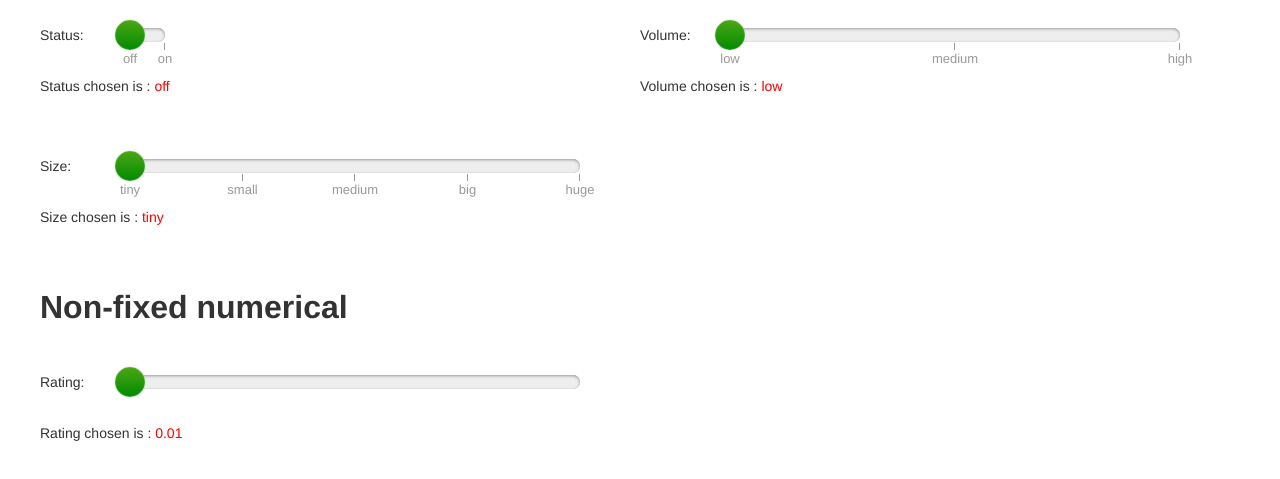
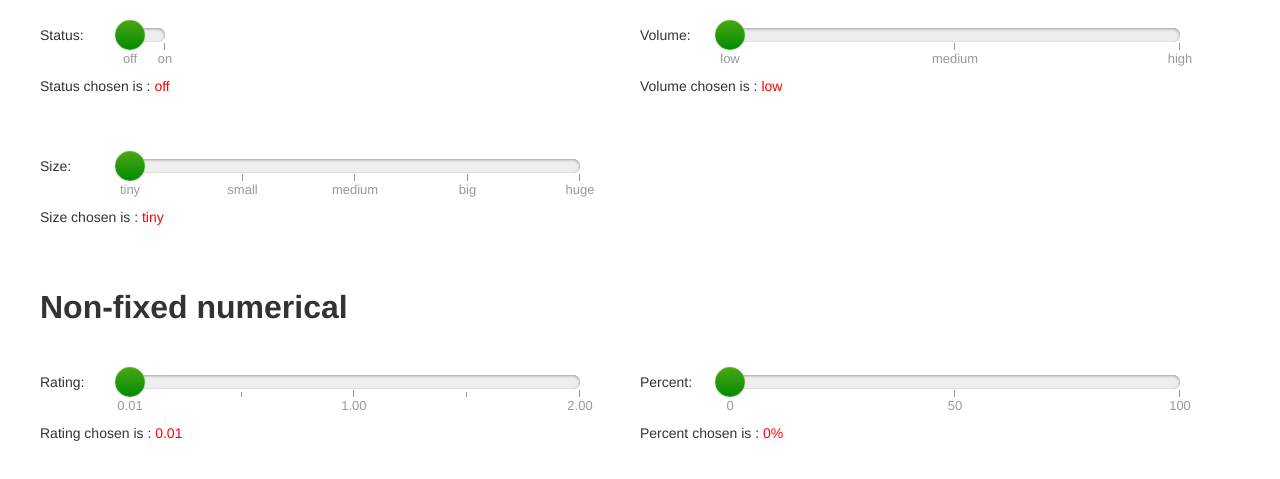
Before and after one commit to sumovska/sliders, a website: page dist/horizontal-new.html in a window 1280 px wide. Shown: the part 453-932 px from the top of the page. Drawn offline with Linux system fonts and the light colour scheme.

Commit message:
new sliders

```diff
--- a/dist/horizontal-new.html
+++ b/dist/horizontal-new.html
@@ -80,6 +80,13 @@
                 <div class="slider"></div>
                 <div class="results visible">
                     <p>Rating chosen is : <span id="Slider9-result" class="value"></span></p>
+                </div>
+            </div>
+            <div id="Slider10" class="slider-space w50">
+                <label class="for">Percent:</label>
+                <div class="slider"></div>
+                <div class="results visible">
+                    <p>Percent chosen is : <span id="Slider10-result" class="value"></span></p>
                 </div>
             </div>
         </div>
@@ -329,6 +336,36 @@
                 range: {
                     'min': [0.01],
                     'max': [2]
+                },
+                pips: {
+                    mode: 'values',
+                    density: 25,
+                    values: [0.01, 1, 2],
+                    format: wNumb({
+                        decimals: 2
+                    })
+                }
+            });
+
+            /** Slider10 init */
+            createSlider('Slider10', {
+                start: 0,
+                step: 1,
+                format: wNumb({
+                    decimals: 0,
+                    postfix: '%'
+                }),
+                range: {
+                    'min': [0],
+                    'max': [100]
+                },
+                pips: {
+                    mode: 'values',
+                    density: 50,
+                    values: [0, 50, 100],
+                    format: wNumb({
+                        decimals: 0
+                    })
                 }
             });
         </script>
```
